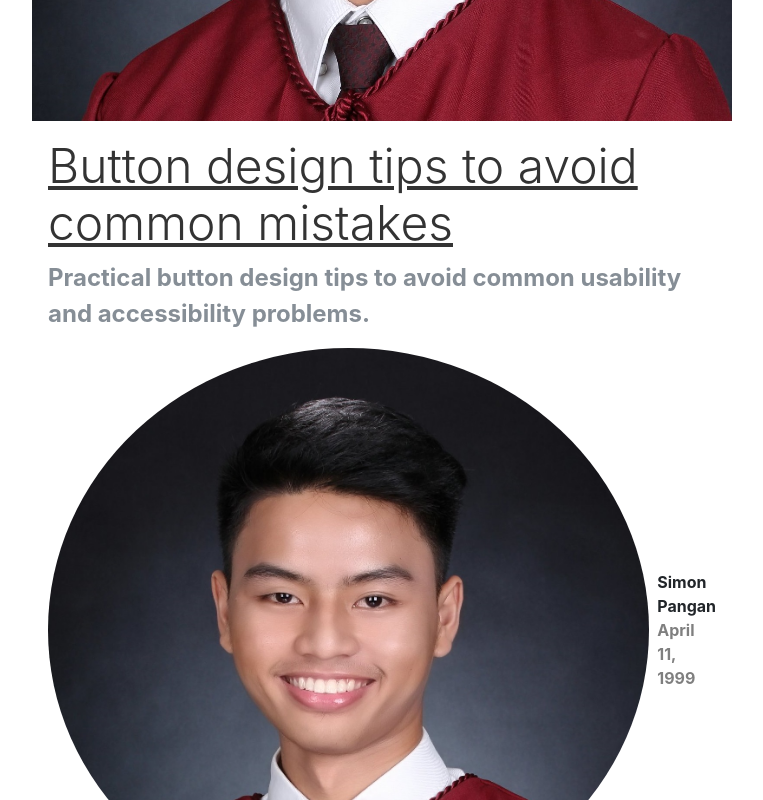
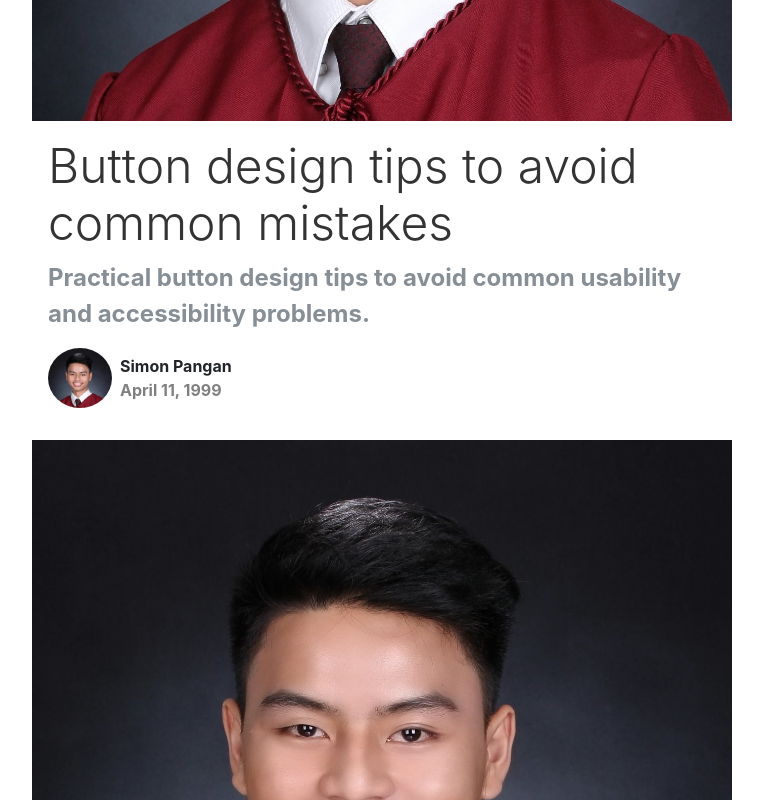
Before and after one commit to simonpangan/portfolio, a React (Create React App) app: page /blogs in a window 1280 px wide. Shown: the part 840-1640 px from the top of the page, without its empty margins (258-1021 px from the left). Built offline with nearby package versions, Linux system fonts and the light colour scheme; a web font is replaced by a local one.

Commit message:
add utilities css

```diff
--- a/src/assets/css/styles.scss
+++ b/src/assets/css/styles.scss
@@ -46,3 +46,4 @@
 
 @import './sketchy/styles/base';
 @import './components.css';
+@import './utiltities.css';
--- /dev/null
+++ b/src/assets/css/utiltities.css
@@ -0,0 +1,17 @@
+a.hover\:text-deco-underline:hover {
+  text-decoration: underline;
+}
+
+a.text-deco-none {
+  text-decoration: none;
+}
+
+.icon-md {
+  max-width: 80px;
+  max-height: 80px;
+}
+
+.icon {
+  max-width: 60px;
+  max-height: 60px;
+}
```
